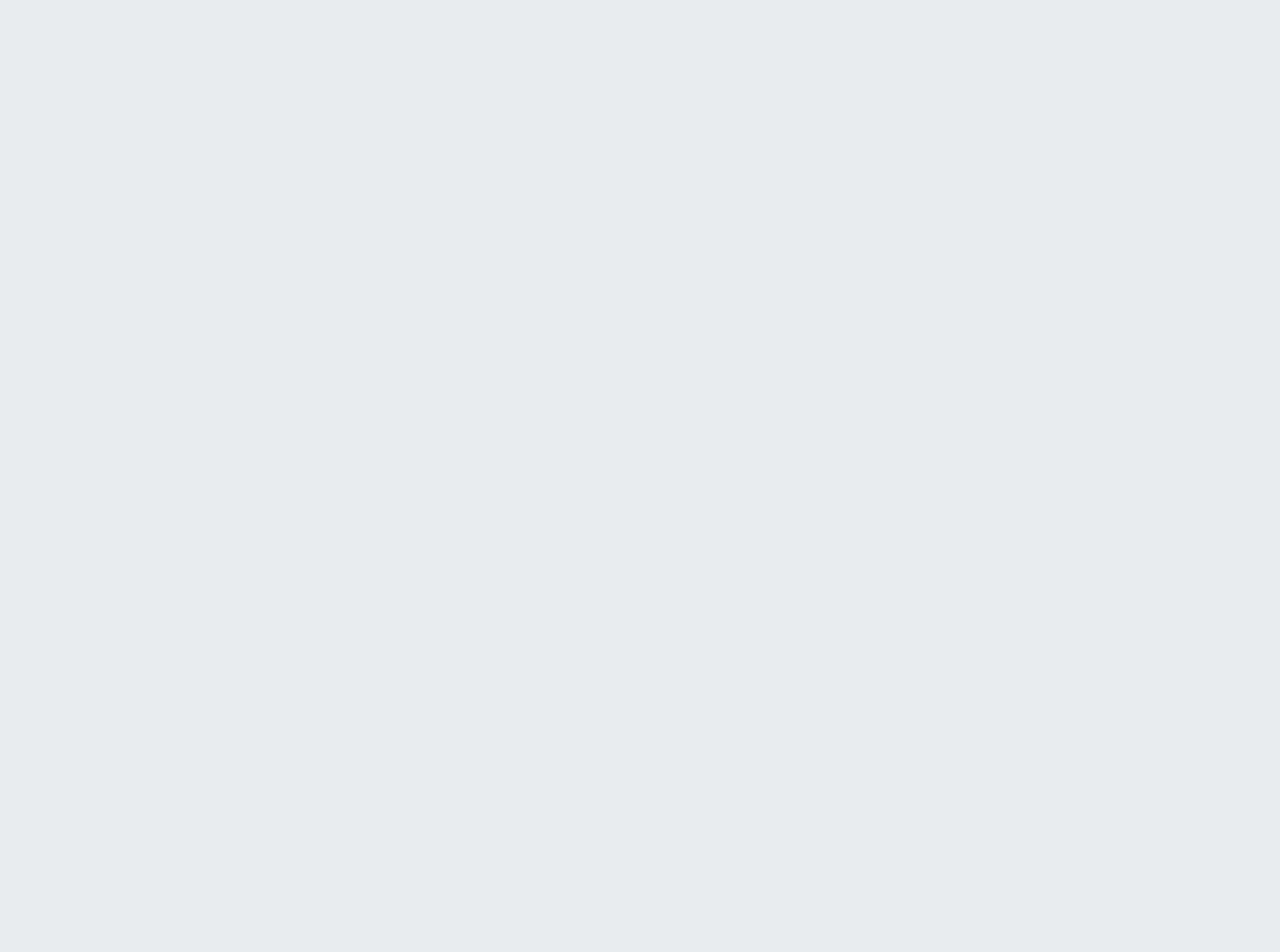
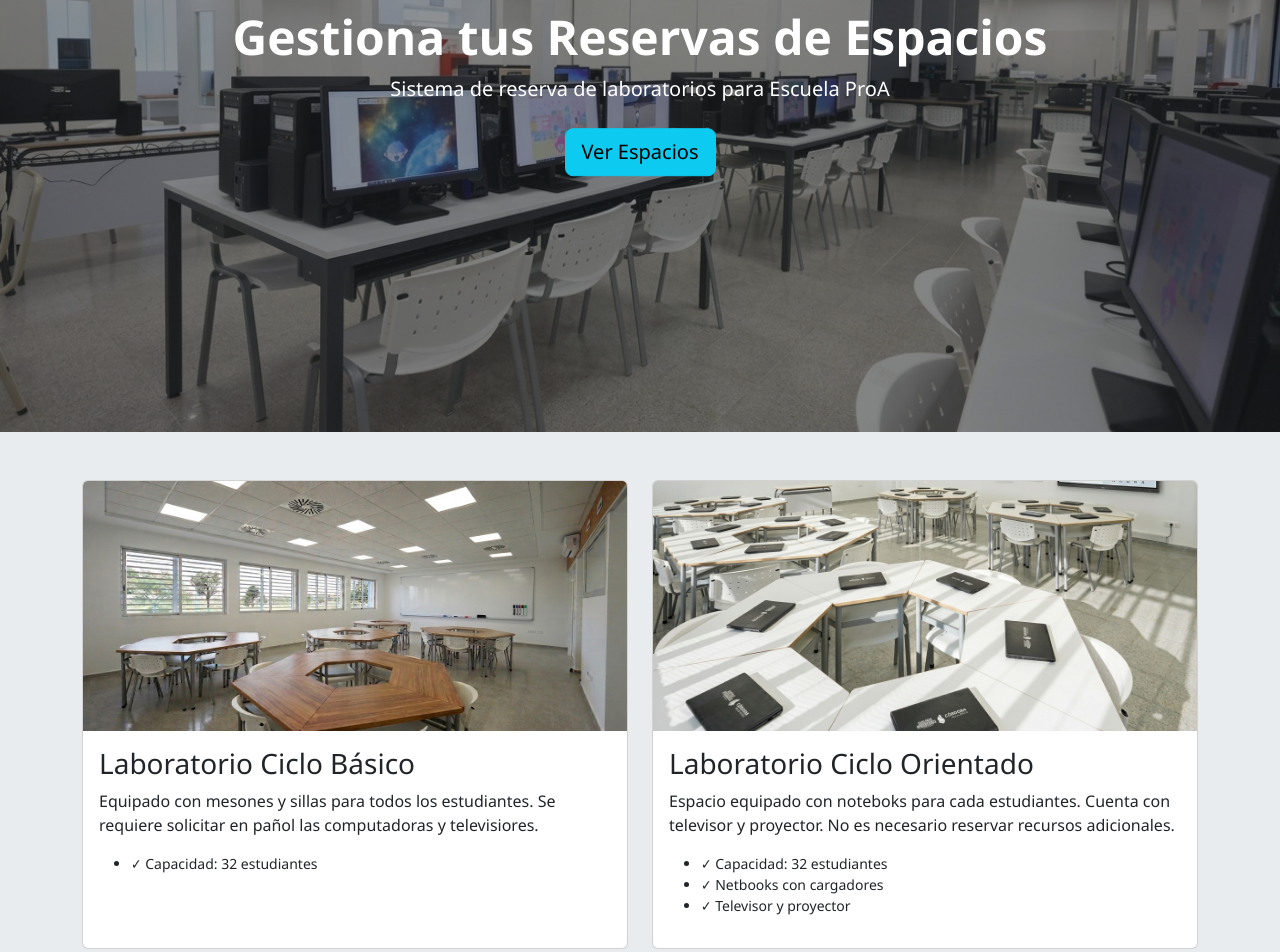
Before and after one commit to ISPC-TSDS/Syntax-Error, an Angular app in the folder frontend/sistema_gestion_espacios/: page / in a window 1280 px wide. Shown: the part 320-1272 px from the top of the page. Before the commit the page ends 800 px from the top, so only its background shows below. Built offline with nearby package versions, Linux system fonts and the light colour scheme.

Commit message:
feat: creo la página principal

```diff
--- a/frontend/sistema_gestion_espacios/src/app/pages/landing/landing.html
+++ b/frontend/sistema_gestion_espacios/src/app/pages/landing/landing.html
@@ -1 +1,49 @@
-<p>landing works!</p>
+<!-- Hero Section -->
+<section class="position-relative overflow-hidden text-white"
+    style="min-height: 85vh; background-image: url('/images/laboratorio.jpg'); background-size: cover; background-position: center;">
+    <div class="position-absolute top-0 start-0 w-100 h-100 bg-dark opacity-50"></div>
+    <div class="container position-absolute top-50 start-50 translate-middle text-center py-5"
+        style="z-index: 1; width: 100%;">
+        <div>
+            <h1 class="display-5 fw-bold">Gestiona tus Reservas de Espacios</h1>
+            <p class="lead mb-4">Sistema de reserva de laboratorios para Escuela ProA</p>
+            <a href="#espacios" class="btn btn-info btn-lg">Ver Espacios</a>
+        </div>
+    </div>
+</section>
+
+<!-- Espacios Section -->
+<section id="espacios" class="container my-5">
+    <div class="row row-cols-1 row-cols-md-2 g-4">
+        <div class="col">
+            <div class="card h-100">
+                <img src="/images/lab_ciclo_basico.jpg" class="card-img-top" alt="Laboratorio Ciclo Básico"
+                    style="height: 250px; object-fit: cover;">
+                <div class="card-body">
+                    <h3>Laboratorio Ciclo Básico</h3>
+                    <p>Equipado con mesones y sillas para todos los estudiantes. Se requiere solicitar en pañol las
+                        computadoras y televisiores.</p>
+                    <ul class="small">
+                        <li>✓ Capacidad: 32 estudiantes</li>
+                    </ul>
+                </div>
+            </div>
+        </div>
+        <div class="col">
+            <div class="card h-100">
+                <img src="/images/lab_ciclo_orientado.jpg" class="card-img-top" alt="Laboratorio Ciclo Orientado"
+                    style="height: 250px; object-fit: cover;">
+                <div class="card-body">
+                    <h3>Laboratorio Ciclo Orientado</h3>
+                    <p>Espacio equipado con noteboks para cada estudiantes. Cuenta con televisor y proyector. No es
+                        necesario reservar recursos adicionales.</p>
+                    <ul class="small">
+                        <li>✓ Capacidad: 32 estudiantes</li>
+                        <li>✓ Netbooks con cargadores</li>
+                        <li>✓ Televisor y proyector</li>
+                    </ul>
+                </div>
+            </div>
+        </div>
+    </div>
+</section>
```
